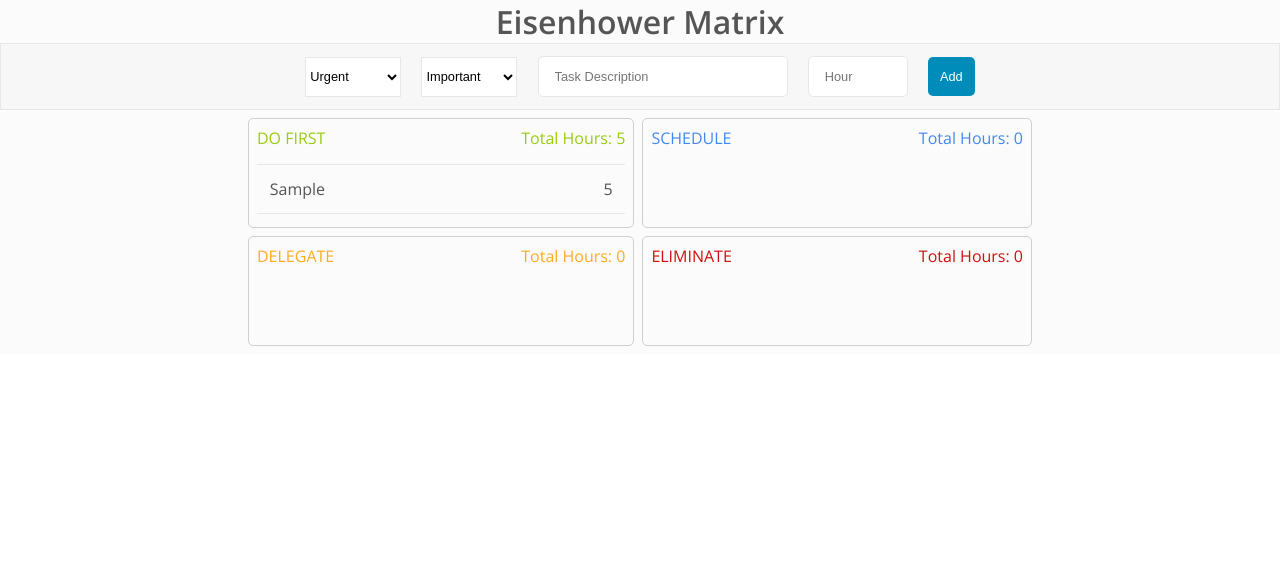
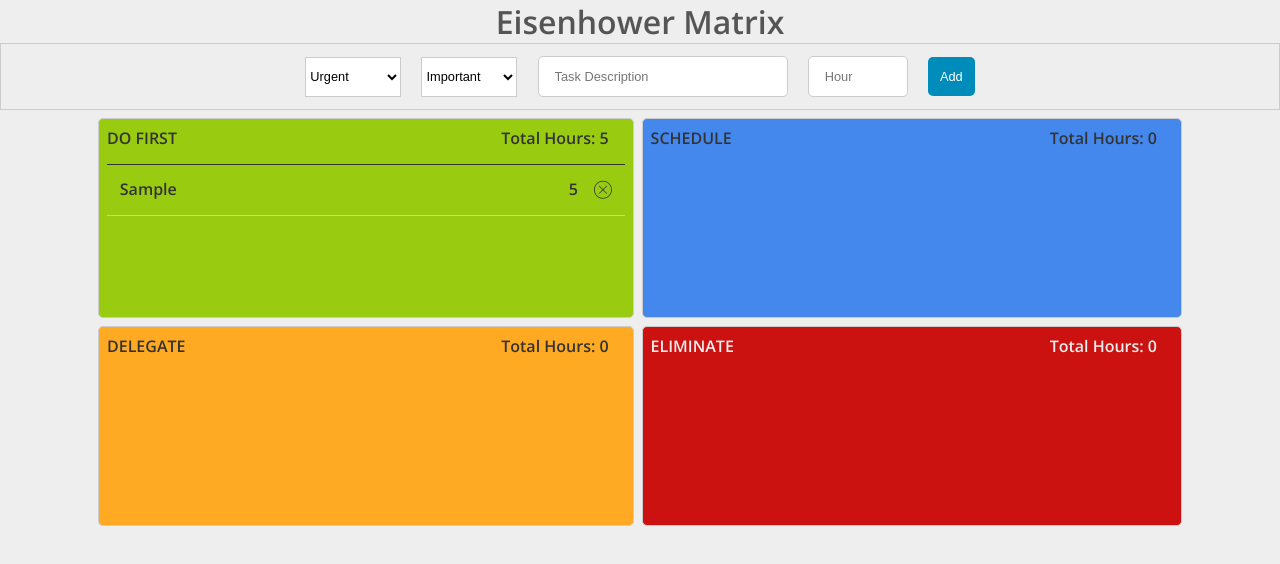
Before and after one commit to yakupcanyilmaz/eisenhower-matrix, a plain HTML site: page index.html in a window 1280 px wide. Both pictures are taken after typing "Sample", "5" into the empty fields and a click on the button "Add". Drawn offline with nearby package versions, Linux system fonts and the light colour scheme.

Commit message:
code and UI updated

```diff
--- a/app.js
+++ b/app.js
@@ -1,46 +1,27 @@
-class DoFirst {
-  constructor(id, description, hour) {
-    this.id = id;
-    this.description = description;
-    this.hour = hour;
-  }
-}
-class Schedule {
-  constructor(id, description, hour) {
-    this.id = id;
-    this.description = description;
-    this.hour = hour;
-  }
-}
-class Delegate {
-  constructor(id, description, hour) {
-    this.id = id;
-    this.description = description;
-    this.hour = hour;
-  }
-}
-class Eliminate {
-  constructor(id, description, hour) {
-    this.id = id;
-    this.description = description;
-    this.hour = hour;
-  }
-}
-
 const data = {
-  allTasks: {
+  tasks: {
     doFirst: [],
     schedule: [],
     delegate: [],
     eliminate: []
   },
-  totals: {
+  totalHours: {
     doFirst: 0,
     schedule: 0,
     delegate: 0,
     eliminate: 0
   }
 };
+
+// Task Class
+class Task {
+  constructor(type, id, desc, hour) {
+    this.type = type;
+    this.id = id;
+    this.desc = desc;
+    this.hour = hour;
+  }
+}
 
 // UI CLASS
 class UI {
@@ -49,76 +30,55 @@ class UI {
     this.importanceInput = document.querySelector(".add-importance-type");
     this.descriptionInput = document.querySelector(".add-description");
     this.hourInput = document.querySelector(".add-hour");
-    this.doFirstList = document.querySelector(".do-first-list");
-    this.scheduleList = document.querySelector(".schedule-list");
-    this.delegateList = document.querySelector(".delegate-list");
-    this.eliminateList = document.querySelector(".eliminate-list");
-    this.doFirstTotalHour = document.querySelector(".do-first-total-hour");
-    this.scheduleTotalHour = document.querySelector(".schedule-total-hour");
-    this.delegateTotalHour = document.querySelector(".delegate-total-hour");
-    this.eliminateTotalHour = document.querySelector(".eliminate-total-hour");
+    this.doFirstTotalHours = document.querySelector(".doFirst-total-hours");
+    this.scheduleTotalHours = document.querySelector(".schedule-total-hours");
+    this.delegateTotalHours = document.querySelector(".delegate-total-hours");
+    this.eliminateTotalHours = document.querySelector(".eliminate-total-hours");
   }
 
-  testing() {
-    console.log(data);
+  getTask() {
+    const task = new Task();
+
+    const urgency = this.urgencyInput.value;
+    const importance = this.importanceInput.value;
+
+    if (urgency === "urgent" && importance === "important") {
+      task.type = "doFirst";
+    } else if (urgency === "urgent" && importance === "not-important") {
+      task.type = "schedule";
+    } else if (urgency === "not-urgent" && importance === "important") {
+      task.type = "delegate";
+    } else if (urgency === "not-urgent" && importance === "not-important") {
+      task.type = "eliminate";
     }
 
-  getInput() {
-    const urgency = this.urgencyInput.value;
-    const importance = this.importanceInput.value;
-    let type;
-    if (urgency === "urgent" && importance === "important") {
-      type = "doFirst";
-    } else if (urgency === "urgent" && importance === "not-important") {
-      type = "schedule";
-    } else if (urgency === "not-urgent" && importance === "important") {
-      type = "delegate";
-    } else if (urgency === "not-urgent" && importance === "not-important") {
-      type = "eliminate";
-    }
-    return {
-      type: type,
-      description: this.descriptionInput.value,
-      hour: parseFloat(this.hourInput.value)
-    };
+    task.desc = this.descriptionInput.value;
+    task.hour = parseFloat(this.hourInput.value);
+
+    if (data.tasks[task.type].length > 0) {
+      task.id = data.tasks[task.type][data.tasks[task.type].length - 1].id + 1;
+    } else {
+      task.id = 0;
     }
 
-  createTask(type, description, hour) {
-    let newTask, ID;
-
-    if (data.allTasks[type].length > 0) {
-      ID = data.allTasks[type][data.allTasks[type].length - 1].id + 1;
-    } else {
-      ID = 0;
+    return task;
   }
 
-    if (type === "doFirst") {
-      newTask = new DoFirst(ID, description, hour);
-    } else if (type === "schedule") {
-      newTask = new Schedule(ID, description, hour);
-    } else if (type === "delegate") {
-      newTask = new Delegate(ID, description, hour);
-    } else if (type === "eliminate") {
-      newTask = new Eliminate(ID, description, hour);
-    }
+  addTask() {
+    const newTask = this.getTask();
 
-    // Push it into data structure
-    data.allTasks[type].push(newTask);
+    // Add task to data
+    data.tasks[newTask.type].push(newTask);
 
-    // Return the new element
-    return newTask;
-  }
-
-  addTaskToMatrix(task, type) {
+    // Add task to matrix
     let html, element;
 
-    if (type === "doFirst") {
-      element = this.doFirstList;
+    element = document.querySelector(`.${newTask.type}-list`);
     html = `
-      <div class="item clearfix" id="doFirst-${task.id}">
-        <div class="item-description">${task.description}</div>
+      <div class="item clearfix" id="${newTask.type}-${newTask.id}">
+        <div class="item-description">${newTask.desc}</div>
         <div class="hour">
-        <div class="item-hour">${task.hour}</div>
+        <div class="item-hour">${newTask.hour}</div>
           <div class="item-delete">
             <button class="item-delete-btn">
             <i class="ion-ios-close-outline"></i>
@@ -127,125 +87,55 @@ class UI {
         </div>
       </div>
       `;
-    } else if (type === "schedule") {
-      element = this.scheduleList;
-      html = `
-      <div class="item clearfix" id="schedule-${task.id}">
-        <div class="item-description">${task.description}</div>
-        <div class="hour">
-        <div class="item-hour">${task.hour}</div>
-          <div class="item-delete">
-            <button class="item-delete-btn">
-            <i class="ion-ios-close-outline"></i>
-            </button>
-          </div>
-        </div>
-      </div>
-      `;
-    } else if (type === "delegate") {
-      element = this.delegateList;
-      html = `
-      <div class="item clearfix" id="delegate-${task.id}">
-        <div class="item-description">${task.description}</div>
-        <div class="hour">
-        <div class="item-hour">${task.hour}</div>
-          <div class="item-delete">
-            <button class="item-delete-btn">
-            <i class="ion-ios-close-outline"></i>
-            </button>
-          </div>
-        </div>
-      </div>
-      `;
-    } else if (type === "eliminate") {
-      element = this.eliminateList;
-      html = `
-      <div class="item clearfix" id="eliminate-${task.id}">
-        <div class="item-description">${task.description}</div>
-        <div class="hour">
-        <div class="item-hour">${task.hour}</div>
-          <div class="item-delete">
-            <button class="item-delete-btn">
-            <i class="ion-ios-close-outline"></i>
-            </button>
-          </div>
-        </div>
-      </div>
-    `;
-    }
+
     element.insertAdjacentHTML("beforeend", html);
+    this.clearFields();
   }
 
-  calculateTotal(type) {
+  getTotalHours() {
     let sum = 0;
-    data.allTasks[type].forEach(function(cur) {
+    const type = this.getTask().type;
+    data.tasks[type].forEach(function(cur) {
       sum += cur.hour;
     });
-    data.totals[type] = sum;
+    data.totalHours[type] = sum;
+    return data.totalHours;
   }
 
-  getTotals() {
-    return {
-      doFirstTotal: data.totals.doFirst,
-      scheduleTotal: data.totals.schedule,
-      delegateTotal: data.totals.delegate,
-      eliminateTotal: data.totals.eliminate
-    };
-  }
-
-  displayTotals() {
-    let totals;
-    totals = this.getTotals();
-    this.doFirstTotalHour.textContent = totals.doFirstTotal;
-    this.scheduleTotalHour.textContent = totals.scheduleTotal;
-    this.delegateTotalHour.textContent = totals.delegateTotal;
-    this.eliminateTotalHour.textContent = totals.eliminateTotal;
-  }
-
-  updateTotals() {
-    this.calculateTotal("doFirst");
-    this.calculateTotal("schedule");
-    this.calculateTotal("delegate");
-    this.calculateTotal("eliminate");
-    this.displayTotals();
-  }
-
-  addTask() {
-    let input, task;
-    input = this.getInput();
-    console.log(input);
-    if (input.description !== "" && !isNaN(input.hour) && input.hour > 0) {
-      task = this.createTask(input.type, input.description, input.hour);
-      this.addTaskToMatrix(task, input.type);
-      this.clearFields();
-    }
+  updateTotalHours() {
+    const totalHours = this.getTotalHours();
+    this.doFirstTotalHours.textContent = totalHours.doFirst;
+    this.scheduleTotalHours.textContent = totalHours.schedule;
+    this.delegateTotalHours.textContent = totalHours.delegate;
+    this.eliminateTotalHours.textContent = totalHours.eliminate;
   }
 
   deleteTask(target) {
     let taskID, splitID, type, ID;
     taskID = target.parentNode.parentNode.parentNode.parentNode.id;
+
     if (taskID) {
       splitID = taskID.split("-");
+
       type = splitID[0];
       ID = parseInt(splitID[1]);
-      console.log(type, ID);
+
       this.deleteFromData(type, ID);
       this.deleteFromMatrix(taskID);
     }
+    this.clearFields();
   }
 
   deleteFromData(type, id) {
     let ids, index;
-    ids = data.allTasks[type].map(function(cur) {
+    ids = data.tasks[type].map(function(cur) {
       return cur.id;
     });
 
     index = ids.indexOf(id);
-    console.log(ids);
-    console.log(id);
-    console.log(index);
+
     if (index !== -1) {
-      data.allTasks[type].splice(index, 1);
+      data.tasks[type].splice(index, 1);
     }
   }
 
@@ -254,28 +144,55 @@ class UI {
     el.parentNode.removeChild(el);
   }
 
+  showAlert(message, className) {
+    const div = document.createElement("div");
+    div.className = `alert ${className}`;
+    div.appendChild(document.createTextNode(message));
+    const container = document.querySelector("#matrix");
+    const form = document.querySelector(".matrix-container");
+    container.insertBefore(div, form);
+
+    // Timeout after 3 sec
+    setTimeout(function() {
+      document.querySelector(".alert").remove();
+    }, 3000);
+  }
+
   clearFields() {
     this.descriptionInput.value = "";
     this.hourInput.value = "";
   }
 }
 
-document.querySelector(".add-btn").addEventListener("click", function(e) {
+function eventListeners() {
+  const addButton = document.querySelector(".add-btn");
+  const matrix = document.querySelector(".matrix-container");
+
   const ui = new UI();
 
+  addButton.addEventListener("click", function(e) {
+    // Validate
+    if (
+      ui.descriptionInput.value === "" ||
+      Math.sign(parseFloat(ui.hourInput.value)) === -1
+    ) {
+      // Error alert
+      ui.showAlert("Please enter valid value", "error");
+    } else {
       ui.addTask();
-  ui.updateTotals();
-  ui.testing();
+      ui.updateTotalHours();
+    }
+    e.preventDefault();
+  });
+
+  matrix.addEventListener("click", function(e) {
+    ui.deleteTask(e.target);
+    ui.updateTotalHours();
 
     e.preventDefault();
   });
-document
-  .querySelector(".matrix-container")
-  .addEventListener("click", function(e) {
-    const ui = new UI();
+}
 
-    ui.deleteTask(e.target);
-    ui.updateTotals();
-
-    e.preventDefault();
+document.addEventListener("DOMContentLoaded", function() {
+  eventListeners();
 });
--- a/index.html
+++ b/index.html
@@ -48,16 +48,16 @@
 
     <section id="matrix">
       <div class="matrix-container ">
-        <div class="do-first">
-          <div class=" do-first-title ">
+        <div class="doFirst">
+          <div class=" doFirst-title ">
             <h2 class="item-description">DO FIRST</h2>
             <div class="hour">
               <h2>Total Hours:&nbsp</h2>
-              <h2 class="item-hour do-first-total-hour">-</h2>
+              <h2 class="item-hour doFirst-total-hours">-</h2>
             </div>
           </div>
 
-          <div class="do-first-list">
+          <div class="doFirst-list">
             <!--
             <div class="item " id="doFirst-0">
               <div class="item-description">Do first-0</div>
@@ -79,7 +79,7 @@
             <h2 class="item-description">SCHEDULE</h2>
             <div class="hour ">
               <h2>Total Hours:&nbsp</h2>
-              <h2 class="item-hour schedule-total-hour">-</h2>
+              <h2 class="item-hour schedule-total-hours">-</h2>
             </div>
           </div>
 
@@ -105,7 +105,7 @@
             <h2 class="item-description">DELEGATE</h2>
             <div class="hour">
               <h2>Total Hours:&nbsp</h2>
-              <h2 class="item-hour delegate-total-hour">-</h2>
+              <h2 class="item-hour delegate-total-hours">-</h2>
             </div>
           </div>
           <div class="delegate-list">
@@ -130,7 +130,7 @@
             <h2 class="item-description">ELIMINATE</h2>
             <div class="hour ">
               <h2>Total Hours:&nbsp</h2>
-              <h2 class="item-hour eliminate-total-hour">-</h2>
+              <h2 class="item-hour eliminate-total-hours">-</h2>
             </div>
           </div>
           <div class="eliminate-list">
--- a/style.css
+++ b/style.css
@@ -6,25 +6,25 @@
 }
 header {
   text-align: center;
-  background-color: #fbfbfb;
+  background-color: #eee;
 }
 body {
   color: #555;
+  background-color: #eee;
   font-family: Open Sans;
   position: relative;
   height: 100vh;
 }
 h2 {
   font-size: 1rem;
-  font-weight: 400;
   margin-bottom: 15px;
 }
 
 /* ADD FORM */
 #add-form {
   padding: 0.5rem 1rem;
-  border: 1px solid #e7e7e7;
-  background-color: #f7f7f7;
+  border: 1px solid #ccc;
+  background-color: #eee;
 }
 .add-container {
   max-width: 1100px;
@@ -34,7 +34,7 @@ h2 {
 .add-urgency-type,
 .add-importance-type {
   width: 6rem;
-  border: 1px solid #e7e7e7;
+  border: 1px solid #ccc;
   height: 2.5rem;
   font-size: 0.8rem;
   background-color: #fff;
@@ -42,7 +42,7 @@ h2 {
 }
 .add-description,
 .add-hour {
-  border: 1px solid #e7e7e7;
+  border: 1px solid #ccc;
   background-color: #fff;
   font-size: 0.8rem;
   padding: 0.75rem 1rem;
@@ -85,95 +85,94 @@ h2 {
 /* MATRIX */
 #matrix {
   margin: auto;
-  background-color: #fbfbfb;
+  background-color: #eee;
+}
+.alert {
+  text-align: center;
+  color: red;
 }
 .matrix-container {
-  max-width: 800px;
+  max-width: 1100px;
   display: grid;
   grid-template-columns: repeat(2, auto);
   grid-gap: 0.5rem;
   padding: 0.5rem 0.5rem 0.5rem;
   margin: auto;
 }
-.do-first,
+
+.doFirst,
 .delegate,
 .schedule,
 .eliminate {
-  border: 1px solid #cfcfcf;
+  border: 1px solid #ccc;
   border-radius: 5px;
   padding: 0.5rem;
-  min-height: 110px;
+  min-height: 200px;
+  font-weight: 700;
 }
-.do-first-title,
+
+.doFirst {
+  background-color: #9c1;
+  color: #333;
+}
+.schedule {
+  background-color: #48e;
+  color: #333;
+}
+.delegate {
+  background-color: #fa2;
+  color: #333;
+}
+.eliminate {
+  background-color: #c11;
+  color: #eee;
+}
+
+.doFirst-title,
 .schedule-title,
 .delegate-title,
 .eliminate-title {
   display: flex;
   justify-content: space-between;
 }
-.do-first-title {
-  color: #9c1;
-}
-.schedule-title {
-  color: #48e;
-}
-.delegate-title {
-  color: #fa2;
-}
-.eliminate-title {
-  color: #c11;
-}
+
 .item {
   padding: 0.8rem;
-  border-bottom: 1px solid #e7e7e7;
+  border-bottom: 1px solid #ccc;
   display: flex;
   justify-content: space-between;
 }
 .item:first-child {
-  border-top: 1px solid #e7e7e7;
+  border-top: 1px solid #333;
 }
-.item:nth-child(even) {
-  background-color: #f7f7f7;
-}
+
 .item-hour {
   transition: transform 0.3s;
+  margin-right: 1rem;
 }
-.item-delete-btn {
-  color: #ff5049;
-}
+
 .hour {
   display: flex;
 }
+
 .item-delete-btn {
   font-size: 22px;
   background: none;
+  color: #333;
   border: none;
   cursor: pointer;
   display: inline-block;
   vertical-align: middle;
   line-height: 1;
-  display: none;
 }
+.eliminate .item-delete-btn {
+  color: #eee;
+}
+
 .item-delete-btn:focus {
   outline: none;
 }
-.item-delete-btn:active {
-  transform: translateY(2px);
-}
-.red {
-  color: #ff5049 !important;
-}
-.red-focus:focus {
-  border: 1px solid #ff5049 !important;
-}
-.item:hover .item-delete-btn {
-  display: block;
-}
-
-.item:hover .item-hour {
-  transform: translateX(-20px);
-}
-@media (max-width: 500px) {
+@media (max-width: 800px) {
   .matrix-container {
     grid-template-columns: 1fr;
   }
```
Lines whose indentation alone changed are shown as unchanged.
